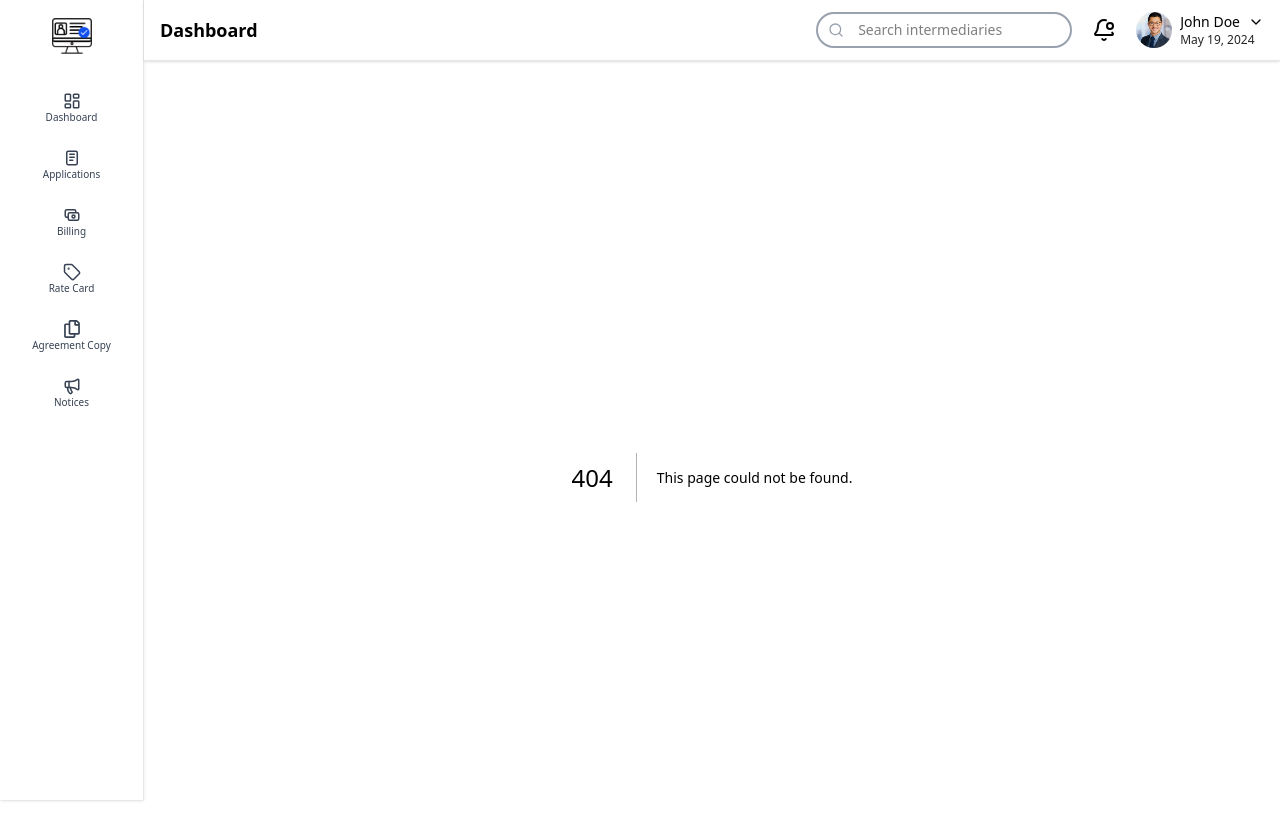
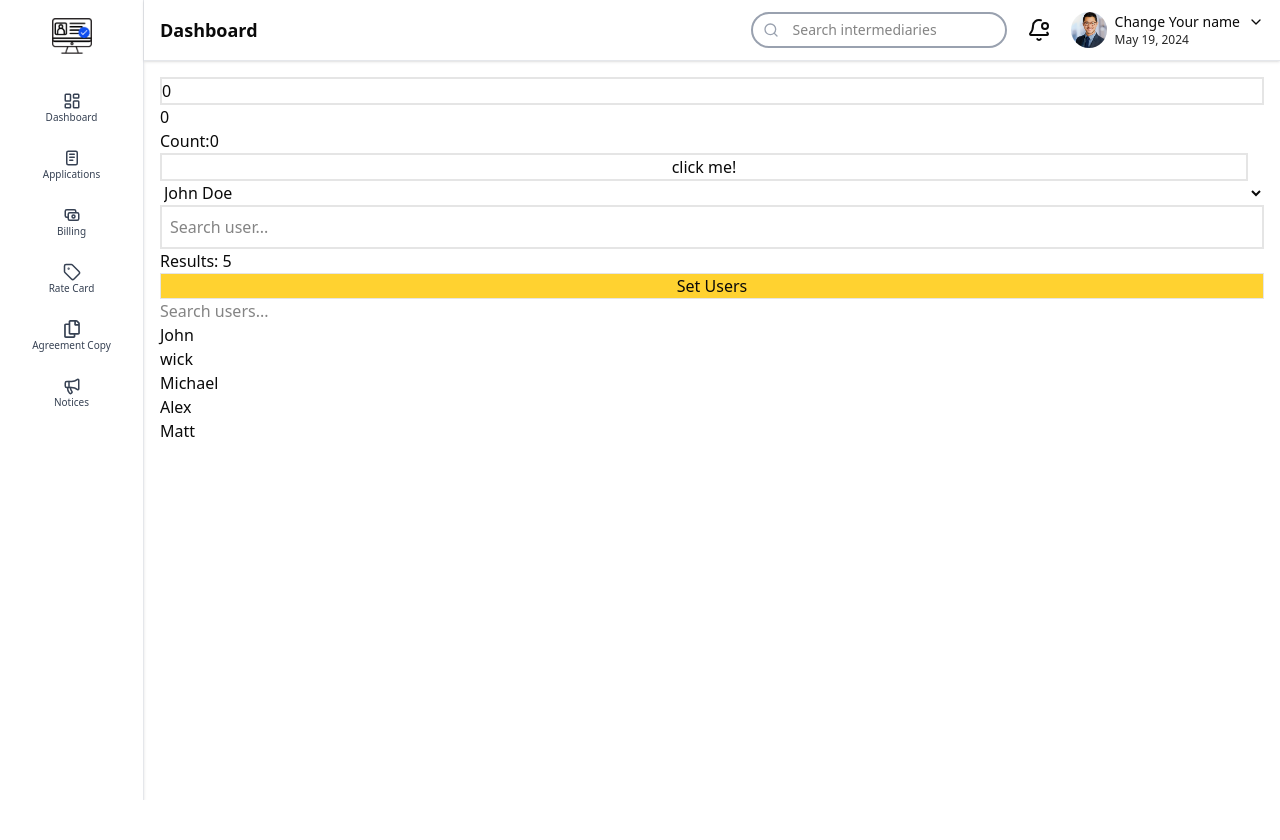
Before and after one commit to AGENTELVIS/kyc_dashboard, a Next.js app: page /new-page in a window 1280 px wide. Before the commit this address had no page. Shown: the top 840 px of the page. After the commit the page ends 800 px from the top, so only its background shows below. Built offline with nearby package versions, Linux system fonts and the light colour scheme.

Commit message:
added hooks

```diff
--- a/app/agreement-copy/page.tsx
+++ b/app/agreement-copy/page.tsx
@@ -1,6 +1,10 @@
+import UsersPage from "@/lib/FakeApiNext"
+
 const page = () => {
   return (
-    <div>Agreement Copy</div>
+    <div>
+      <UsersPage/>
+    </div>
   )
 }
 
--- a/app/layout.tsx
+++ b/app/layout.tsx
@@ -5,6 +5,7 @@ import BottomBar from "@/components/Bottombar";
 import { ThemeProvider } from "next-themes";
 import './globals.css'
 import { DashboardProvider } from "@/context/Filtercontext";
+import { UserProvider } from "@/context/UserContext";
 
 export default function RootLayout({ children }: { children: React.ReactNode }) {
   return (
@@ -12,16 +13,20 @@ export default function RootLayout({ children }: { children: React.ReactNode })
       <body className="h-full overflow-x-hidden">
         <ThemeProvider attribute="class" defaultTheme="light" enableSystem>
           <DashboardProvider>
+            <UserProvider>
               <div className="flex min-h-screen">
                 <Sidebar />
                 <div className="flex flex-col flex-1 min-w-0">
                   <Topbar />
+
                   <main className="flex-1 p-4 dark:bg-neutral-900 overflow-y-auto pb-16 md:pb-4">
 
                     {children}
                   </main>
+
                 </div>
               </div>
+            </UserProvider>
             <BottomBar />
           </DashboardProvider>
         </ThemeProvider>
--- /dev/null
+++ b/app/new-page/page.tsx
@@ -0,0 +1,120 @@
+"use client"
+
+import { useUserContext } from '@/context/UserContext'
+import React, { useCallback, useEffect, useMemo } from 'react'
+import {useState} from 'react'
+import Search from '@/components/Demo'
+
+type INum = {
+  num: number;
+  setNum: (num:number) => void;
+}
+
+const AllUsers = [
+  'John',
+  'wick',
+  'Michael',
+  'Alex',
+  'Matt'
+]
+
+function square1num(num:number){
+  return Math.pow(num,2)
+}
+
+/*const LargeItems = new Array(29_999_999).fill(0).map((_,i) => {
+  return{
+    id: i,
+    isSelected : i === 29_999_998,
+  }
+})*/
+
+const users = Array.from({ length: 5 }, (_, i) => `User ${i + 1}`);
+
+const page = () => {
+  const [search,setSearch] = useState("")
+  const [count,setCount] = useState(0)
+  const {setName} = useUserContext()
+  const [num,setNum] = useState(0)
+  const [Users, setUsers] = useState(AllUsers)
+  const num2 = square1num(num)
+  /*const [LargeItems1] = useState(LargeItems)
+
+  const findSelected = LargeItems1.find((i) => i.isSelected)
+  const MemoSelected = useMemo(() => {
+   return LargeItems1.find((i) => i.isSelected)
+  },[LargeItems1])
+  const filtered = users.filter((u) =>
+    u.toLowerCase().includes(search.toLowerCase())
+  );*/
+
+  function HandleChange (text:string) {
+    console.log(Users[0]);
+
+    const FilterUsers = AllUsers.filter((user) => (
+      user.includes(text)
+    ))
+    setUsers(FilterUsers)
+  }
+
+  //only renders search when search key changes
+  const CallBackChange = useCallback((HandleChange),[Users])
+
+  const filtered1 = useMemo(() => {
+    return users.filter((u) =>
+      u.toLowerCase().includes(search.toLowerCase())
+    );
+  }, [search]);
+
+  const squareNum = useMemo(() => {
+    return Math.pow(num,2)
+  }, [num]);
+
+  useEffect(()=>{
+    console.log("You Have Clicked the button times",count)
+
+    if(count === 5) alert("You have reached 5 numbers")
+
+    return(()=>{
+      console.log("Cleanup Function")
+    })
+  },[count])
+
+  return (
+    <div className='flex flex-col'>
+        <input type="number" className='border-2' placeholder='enter number...' value={num}
+        onChange={(e) => {setNum(Number(e.target.value))}}></input>
+        <p>{squareNum}</p>
+
+        <p>Count:{count}</p>
+        <button onClick={() => setCount(count + 1)}
+        className='border-2 mr-4'>
+            click me!
+        </button>
+        <select onChange={(e) => setName(e.target.value)}>
+          <option value="" disabled>Select Name</option>
+          <option value="John Doe">John Doe</option>
+          <option value="Michael S">Michael S</option>
+          <option value="Aman Sharma">Aman Sharma</option>
+        </select>
+        <input
+        value={search}
+        onChange={(e) => setSearch(e.target.value)}
+        className="border-2 p-2"
+        placeholder="Search user..."
+        />
+        <p>Results: {filtered1.length}</p>
+        {/*<p>Selected Items : {MemoSelected?.id}</p>*/}
+        <button onClick={() => setUsers(AllUsers)} className='border bg-amber-300'>Set Users</button>
+        <Search onChange={CallBackChange}/>
+        <ul>
+          {Users.map((user) => (
+            <li key={user}>{user}</li>
+          )
+          )}
+        </ul>
+    </div>
+  )
+}
+
+export default page
--- a/app/notices/page.tsx
+++ b/app/notices/page.tsx
@@ -1,8 +1,10 @@
+import FakeApi from "@/lib/FakeApi"
 
 
 const page = () => {
   return (
     <div>
+      <FakeApi/>
     </div>
   )
 }
--- /dev/null
+++ b/components/Demo.tsx
@@ -0,0 +1,21 @@
+"use client"
+
+import { memo } from 'react';
+
+type SearchProps = {
+  onChange: (text: string) => void;
+}
+
+function Search({ onChange }: SearchProps) {
+  console.log('Search rendered!');
+
+  return (
+    <input
+      type='text'
+      placeholder='Search users...'
+      onChange={(e) => onChange(e.target.value)}
+    />
+  );
+}
+
+export default memo(Search);
--- a/components/Topbar.tsx
+++ b/components/Topbar.tsx
@@ -2,9 +2,11 @@
 
 "use client";
 import { Search, BellDot, ChevronDown } from "lucide-react";
-import { usePathname } from "next/navigation";
+import { redirect, usePathname } from "next/navigation";
 import { ThemeToggle } from "./ThemeToggle";
 import { useState } from "react";
+import { Button } from "./ui/button";
+import { useUserContext } from "@/context/UserContext";
 
 const pageTitles: Record<string, string> = {
   "/dashboard": "Dashboard",
@@ -15,10 +17,11 @@ const pageTitles: Record<string, string> = {
   "/notices": "Notices",
 };
 
-export default function Topbar() {
+export default function r() {
   const pathname = usePathname();
   const activePage = pageTitles[pathname] || "Dashboard";
   const [open, setOpen] = useState(false);
+  const {name} = useUserContext()
 
   return (
     <header className="sticky top-0 z-50 w-full bg-white dark:bg-black dark:text-white border-b border-gray-200 dark:border-zinc-800 shadow-sm">
@@ -27,7 +30,9 @@ export default function Topbar() {
           {activePage}
         </h1>
 
+
         <div className="flex items-center gap-2 sm:gap-4 flex-shrink-0">
+
           <div className="relative hidden md:block">
             <Search className="absolute left-3 top-1/2 -translate-y-1/2 text-gray-400 dark:text-gray-500 h-4 w-4" />
             <input
@@ -56,7 +61,7 @@ export default function Topbar() {
               />
               <div className="hidden lg:flex flex-col text-left min-w-0">
                 <p className="flex gap-2 items-center text-sm">
-                  <span className="truncate">John Doe</span>
+                  <span className="truncate" id="name" >{name}</span>
                   <ChevronDown className="h-4 w-4 flex-shrink-0" />
                 </p>
                 <span className="font-extralight text-xs text-neutral-800 dark:text-neutral-200 truncate">
--- a/components/pdf/DownloadDashboardPdf.tsx
+++ b/components/pdf/DownloadDashboardPdf.tsx
@@ -318,7 +318,7 @@ export default function DownloadDashboardPdf({
         const Printer = printerModule?.Printer ?? (printerModule?.default ?? null);
         if (!Printer || !Printer.print) {
           console.warn(
-            "Printer plugin not available. Make sure you installed a capacitor printer plugin and ran `npx cap sync`."
+            "Printer plugin not available."
           );
           // fallback to web print
           const w = window.open();
--- /dev/null
+++ b/context/UserContext.tsx
@@ -0,0 +1,27 @@
+"use client"
+import { createContext, ReactNode, useContext, useState } from "react";
+
+type IUser = {
+    name:string;
+    setName:(name:string) => void
+}
+
+const UserContext = createContext<IUser | undefined>(undefined)
+
+export const UserProvider = ({children}:{children:ReactNode}) => {
+    const [name,setName] = useState("Change Your name");
+
+    return(
+        <UserContext.Provider value={{name,setName}}>
+            {children}
+        </UserContext.Provider>
+    );
+};
+
+export function useUserContext(){
+    const username = useContext(UserContext)
+    if(!username){
+        throw new Error("Check for UserProvider")
+    }
+    return username;
+}
--- /dev/null
+++ b/lib/FakeApi.tsx
@@ -0,0 +1,75 @@
+"use client"
+
+import React, { useEffect, useRef, useState } from "react"
+
+type AllUsers = {
+    id: number
+    name: string
+    username: string
+    email: string
+}
+
+export default function FakeApi(){
+    const [isloading, setisLoading] = useState(false)
+    const [users ,setUsers] = useState<AllUsers[]>([])
+    const [filtered, setFiltered] = useState<AllUsers[]>([])
+    const [error, setError] = useState(null)
+    const [search, setSearch] = useState("")
+    const inputRef = useRef<HTMLInputElement>(null)
+
+    const searchUsers = () => {
+        const results = users.filter(
+            (user)=>user.name.includes(search) ||
+            user.username.includes(search) ||
+            user.email.includes(search)
+        )
+        setFiltered(results)
+    }
+
+    useEffect(()=>{
+        inputRef.current?.focus()
+    },[])
+
+    useEffect(()=>{
+        searchUsers()
+    },[search,users])
+
+    useEffect(()=>{
+        setisLoading(true)
+
+        const FetchData = async() => {
+            try {
+                const res = await fetch('https://jsonplaceholder.typicode.com/users')
+                if(!res.ok) throw new Error("Bad network response")
+                const data = await res.json()
+                setUsers(data)
+                setFiltered(data)
+            } catch (e:any) {
+                setError(e.message)
+            }
+            finally{
+                setisLoading(false)
+            }
+        }
+        FetchData()
+    },[])
+
+
+
+    return(
+        <div>
+            <input ref={inputRef} onChange={(e) => setSearch(e.target.value)} value={search} className="border-2 " ></input>
+            {isloading && <p>Loading...</p> }
+            {!isloading && (
+                <ul>
+                    {filtered.map((user)=>(
+                    <div key={user.id} className="gap-2 flex">
+                        <li>name: {user.name}</li>
+                        <li> username: {user.username} {user.email}</li>
+                    </div>))}
+                </ul>
+            )}
+
+        </div>
+    )
+}
--- /dev/null
+++ b/lib/FakeApiNext.tsx
@@ -0,0 +1,28 @@
+
+type IUsers = {
+    id: number
+    name: string
+    username: string
+    email: string
+}
+
+
+async function GetData(){
+    const response = await fetch("https://jsonplaceholder.typicode.com/users")
+    if(!response.ok) throw new Error("Bad response")
+    return response.json()
+}
+
+export default async function UsersPage(){
+    const data = await GetData()
+
+    return(
+        <div>
+            <ul>
+            {data.map((u:IUsers)=>(
+                <li key={u.id}>{u.name}{u.id}</li>
+            ))}
+        </ul>
+        </div>
+    )
+}
```
Also changed, not shown: lib/ClientSide.tsx (added). Lines whose indentation alone changed are shown as unchanged.
